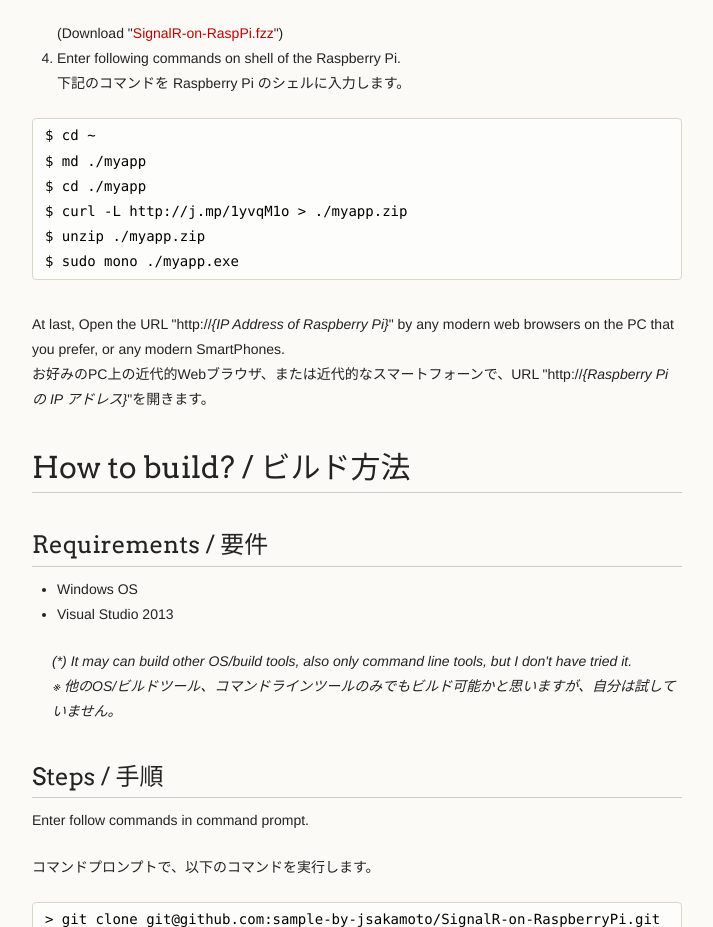
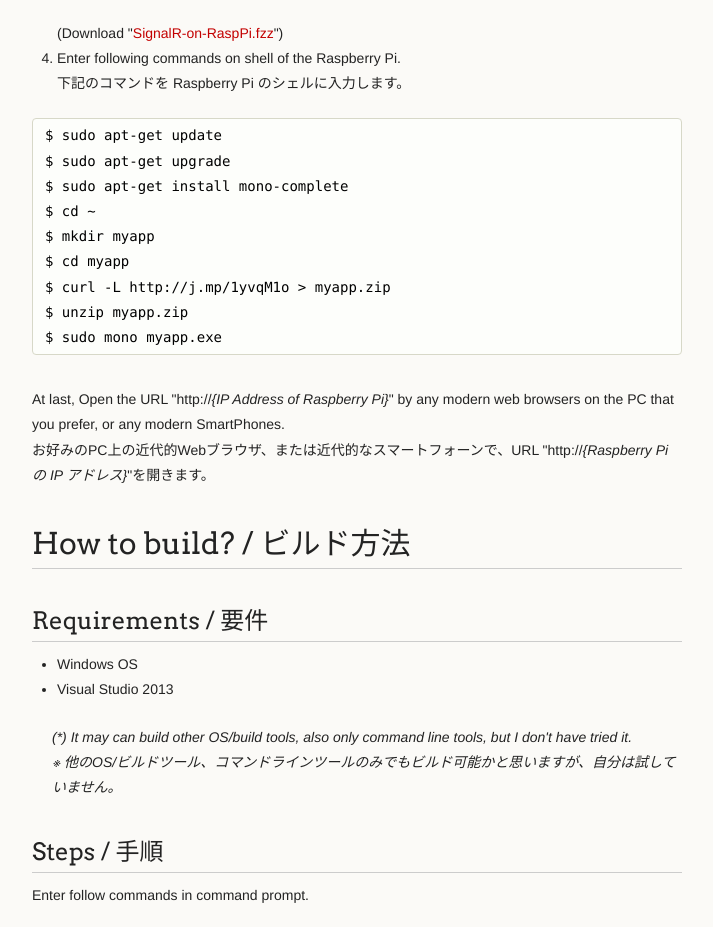
Before and after one commit to sample-by-jsakamoto/SignalR-on-RaspberryPi, a plain HTML site: page index.html in a window 1280 px wide. Shown: the part 1780-2707 px from the top of the page, without its empty margins (278-991 px from the left). Drawn offline with Linux system fonts and the light colour scheme.

```diff
--- a/index.html
+++ b/index.html
@@ -60,12 +60,15 @@ OS "Raspbian" をインストールし、インターネット接続を構成し
 </li>
 </ol>
 
-<pre><code>$ cd ~
-$ md ./myapp
-$ cd ./myapp
-$ curl -L http://j.mp/1yvqM1o &gt; ./myapp.zip
-$ unzip ./myapp.zip
-$ sudo mono ./myapp.exe
+<pre><code>$ sudo apt-get update
+$ sudo apt-get upgrade
+$ sudo apt-get install mono-complete
+$ cd ~
+$ mkdir myapp
+$ cd myapp
+$ curl -L http://j.mp/1yvqM1o &gt; myapp.zip
+$ unzip myapp.zip
+$ sudo mono myapp.exe
 </code></pre>
 
 <p>At last,  Open the URL "http://<em>{IP Address of Raspberry Pi}</em>" by any modern web browsers on the PC that you prefer, or any modern SmartPhones.<br>
```
Also changed, not shown: params.json (+1 -1 lines).
